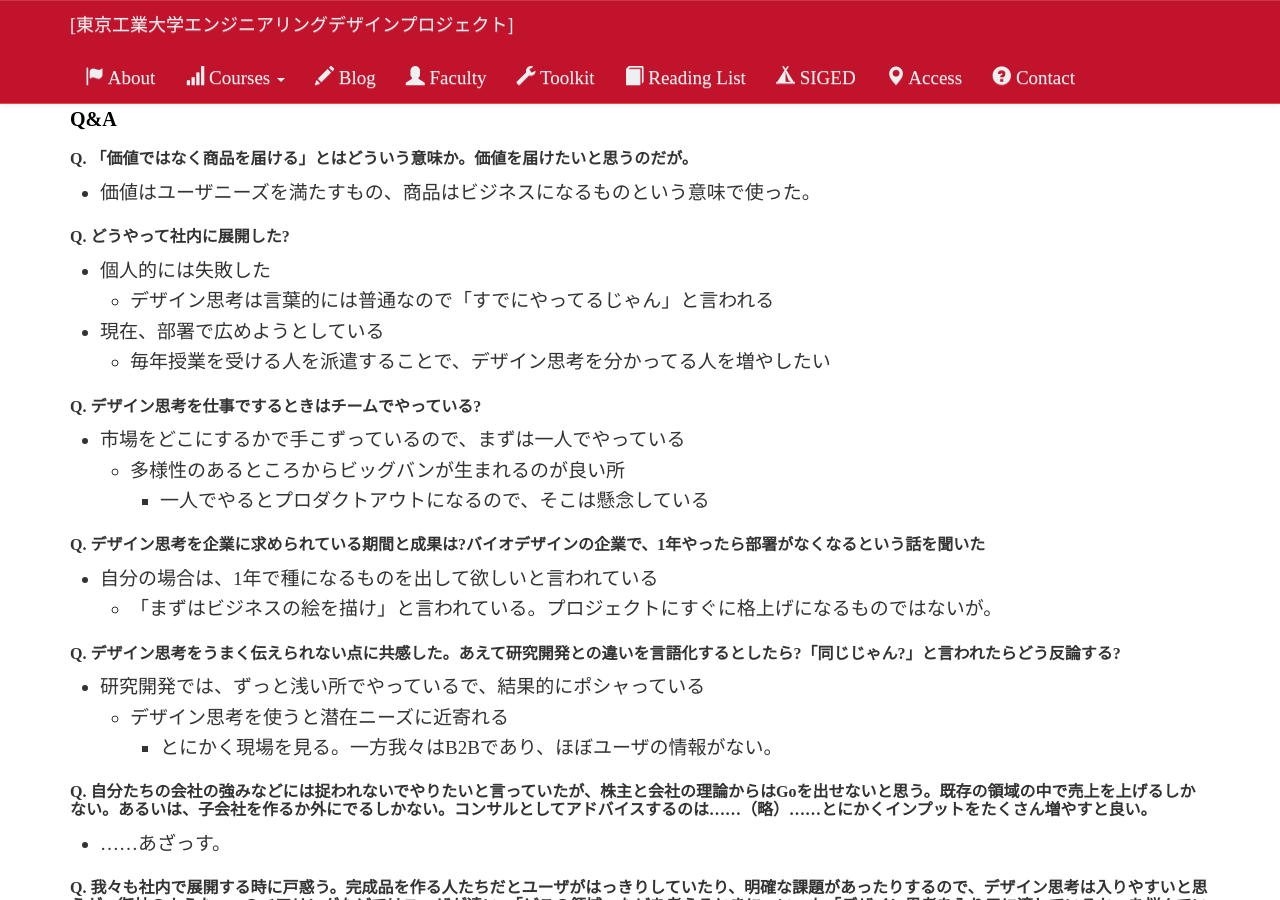
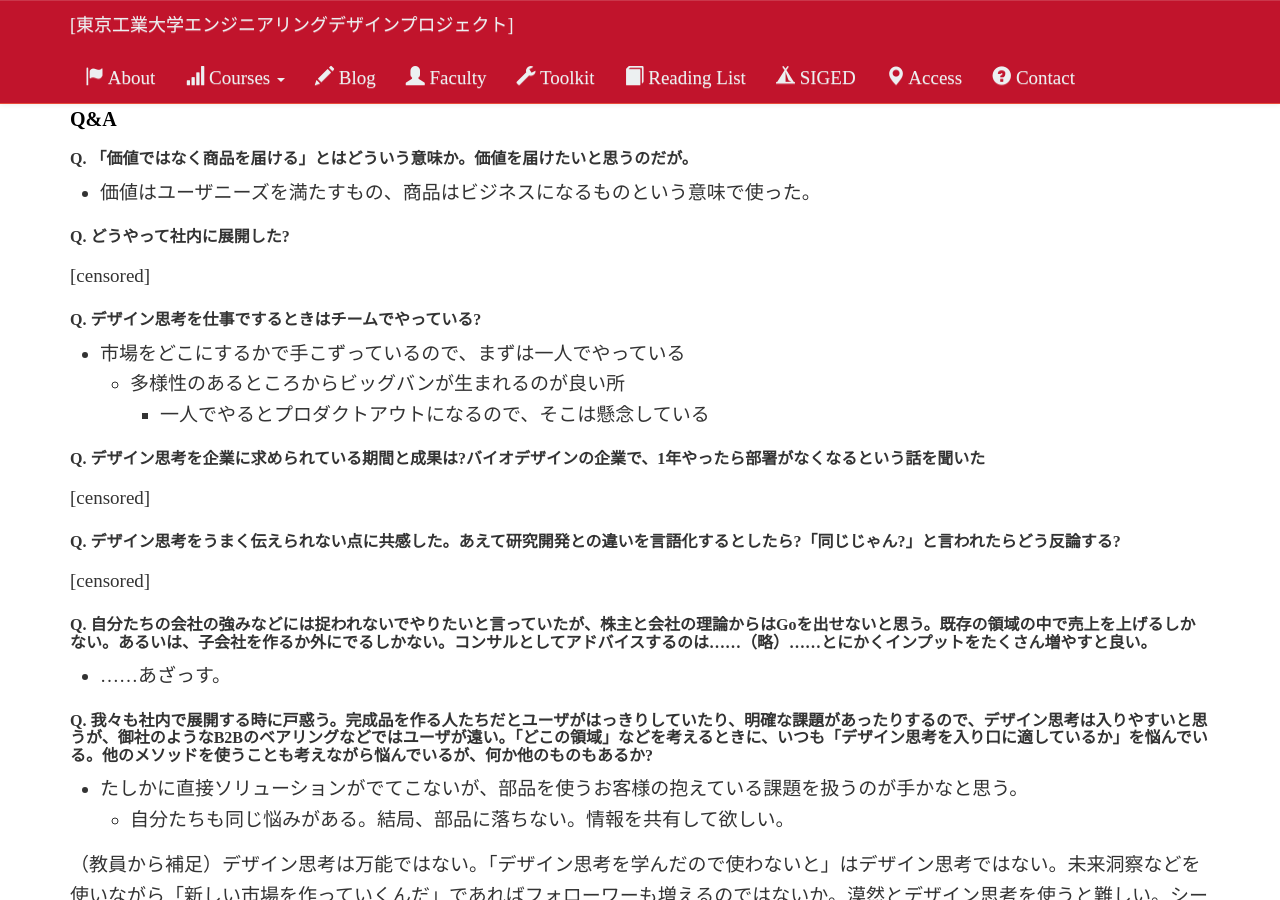
Before and after one commit to titech-edp/titech-edp.github.io, a Jekyll site: the page built from siged/01.md, in a window 1280 px wide and 900 px high, scrolled down 2203 px. Built offline with Jekyll 4.4.1, drawn with Linux system fonts in a browser that asks for light colours; nearby versions of some CDN libraries; library files that are not in the unit come from our copies.

Commit message:
Censored

```diff
--- a/siged/01.md
+++ b/siged/01.md
@@ -72,10 +72,7 @@ BtoB開発職のエンジニアが何を考えて仕事をしてきたか、CBEC
 
 #### Q. どうやって社内に展開した?
 
-* 個人的には失敗した
-  * デザイン思考は言葉的には普通なので「すでにやってるじゃん」と言われる
-* 現在、部署で広めようとしている
-  * 毎年授業を受ける人を派遣することで、デザイン思考を分かってる人を増やしたい
+[censored]
 
 #### Q. デザイン思考を仕事でするときはチームでやっている?
 
@@ -85,14 +82,11 @@ BtoB開発職のエンジニアが何を考えて仕事をしてきたか、CBEC
 
 #### Q. デザイン思考を企業に求められている期間と成果は?バイオデザインの企業で、1年やったら部署がなくなるという話を聞いた
 
-* 自分の場合は、1年で種になるものを出して欲しいと言われている
-  * 「まずはビジネスの絵を描け」と言われている。プロジェクトにすぐに格上げになるものではないが。
+[censored]
 
 #### Q. デザイン思考をうまく伝えられない点に共感した。あえて研究開発との違いを言語化するとしたら?「同じじゃん?」と言われたらどう反論する?
 
-* 研究開発では、ずっと浅い所でやっているで、結果的にポシャっている
-  * デザイン思考を使うと潜在ニーズに近寄れる
-    * とにかく現場を見る。一方我々はB2Bであり、ほぼユーザの情報がない。
+[censored]
 
 #### Q. 自分たちの会社の強みなどには捉われないでやりたいと言っていたが、株主と会社の理論からはGoを出せないと思う。既存の領域の中で売上を上げるしかない。あるいは、子会社を作るか外にでるしかない。コンサルとしてアドバイスするのは……（略）……とにかくインプットをたくさん増やすと良い。
   * ……あざっす。
```
